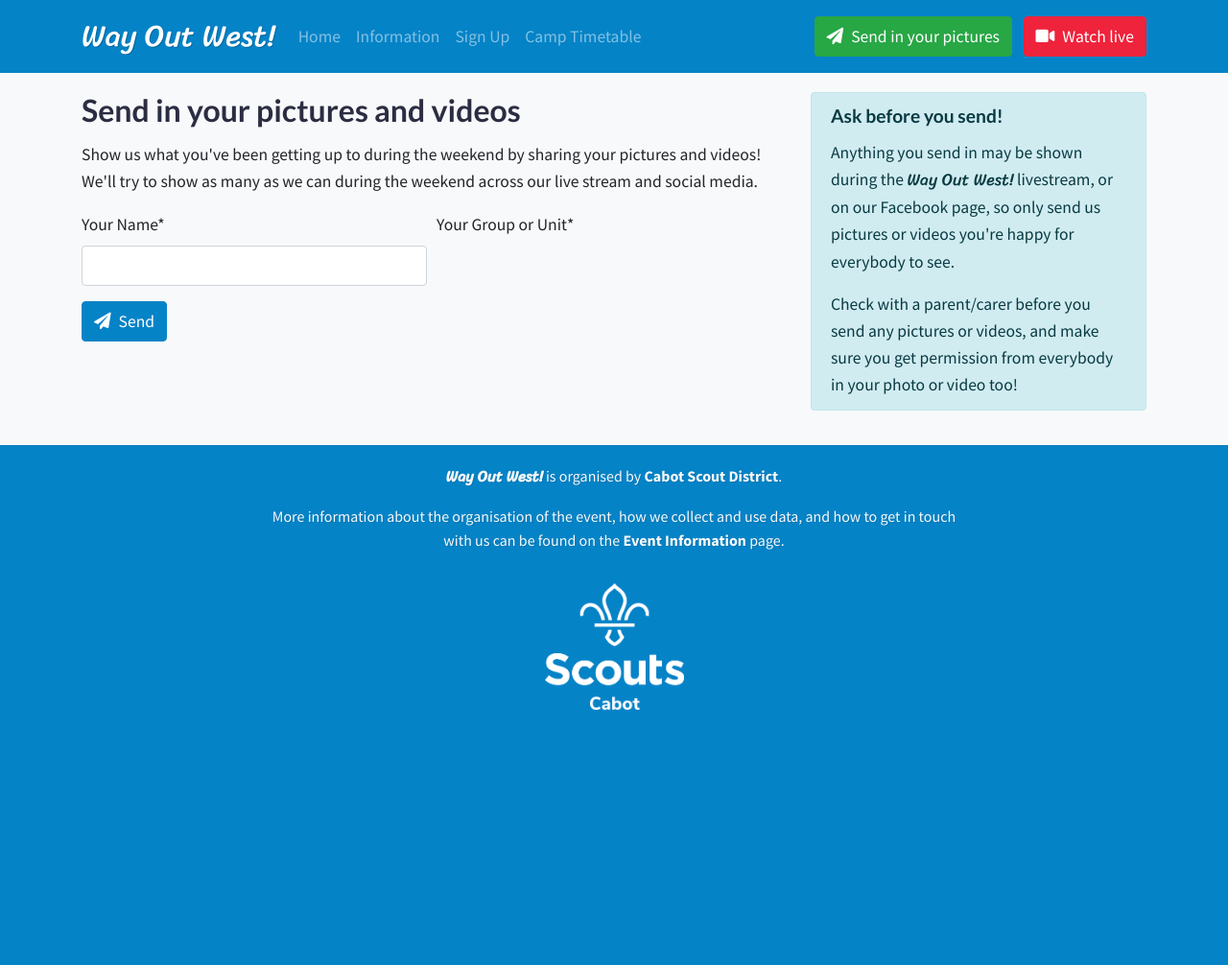
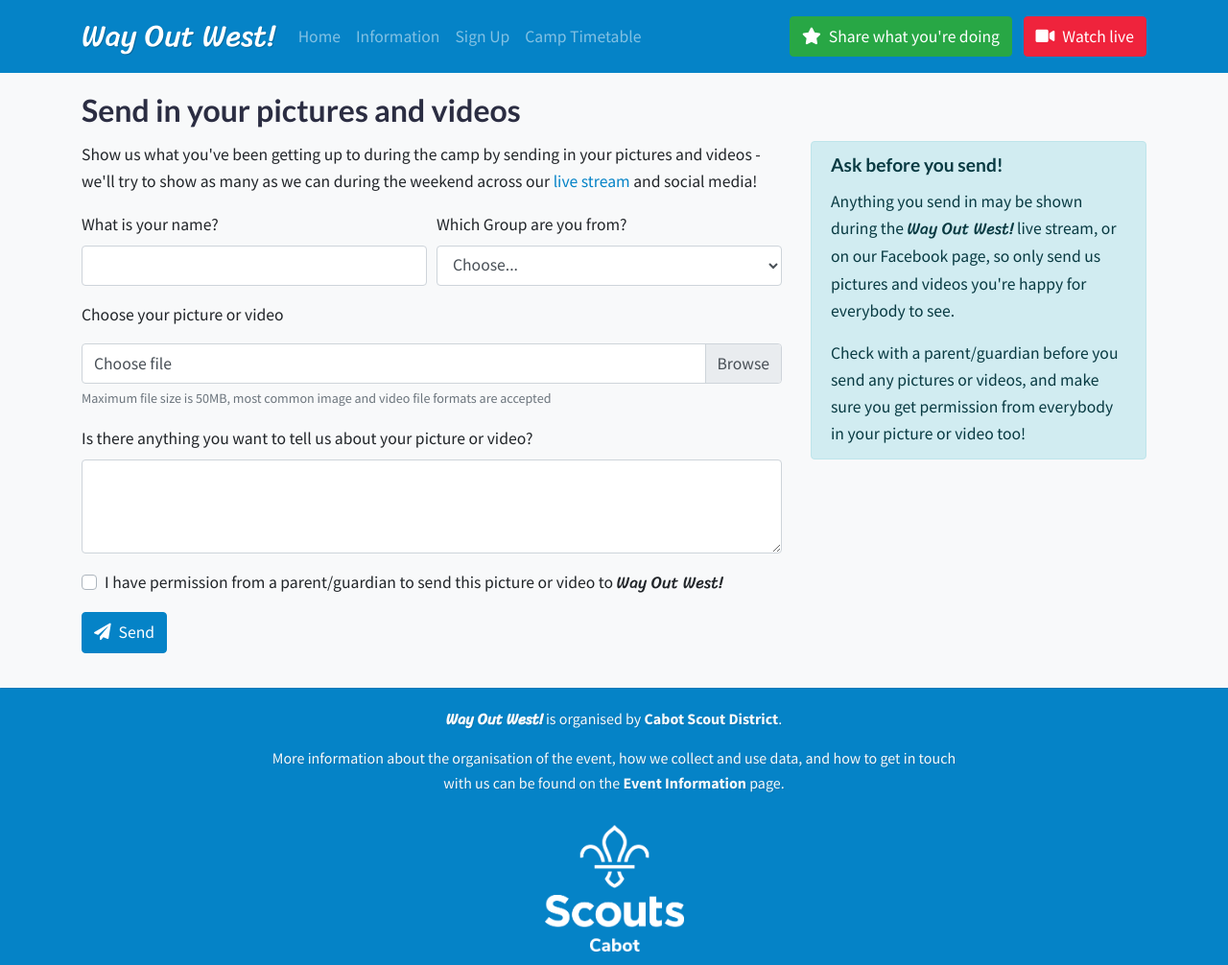
Before and after one commit to CabotScouts/virtual-camp, a Flask app: page /send in a window 1280 px wide. Shown: the top 1006 px of the page at 96% size. Before the commit the page ends 740 px from the top, so only its background shows below. Run offline with Flask 2, Linux system fonts and the light colour scheme; some libraries are stand-ins or nearby versions.

Commit message:
content updates

```diff
--- a/site/templates/components/header.jinja
+++ b/site/templates/components/header.jinja
@@ -16,7 +16,7 @@
         </ul>
       </div>
       <div class="d-none d-xl-block">
-        <a class="btn btn-success" href="/send"><i class="fas fa-paper-plane pr-2"></i>Send in your pictures</a>
+        <a class="btn btn-success" href="/send"><i class="fas fa-star pr-2"></i>Share what you're doing</a>
         <a class="btn btn-danger ml-2" href="/live"><i class="fas fa-video pr-2"></i>Watch live</a>
         <!-- <a class="btn btn-info ml-2" href="/manage"><i class="fas fa-edit"></i> Manage <span class="badge badge-danger">1</span></a> -->
       </div>
--- a/site/templates/index.jinja
+++ b/site/templates/index.jinja
@@ -19,7 +19,7 @@
       <li>
         Info page layout &amp; copy
       </li>
-      <li>
+      <li class="text-strike">
         Registration page layout &amp; copy - links to downloads?
       </li>
       <li>
--- a/site/templates/registration.jinja
+++ b/site/templates/registration.jinja
@@ -5,7 +5,7 @@
   <div class="col-12">
     <h1>Sign up for Camp</h1>
     <p>
-      Parents/carers can sign up their Young People for <span class="wow">Way Out West!</span> using the form below, or by <a href="https://docs.google.com/forms/d/e/1FAIpQLSeQdg1fOk4yS1eyTHsEOJW63w9GhWZxZFMp8Yb_jtPCetEl9g/viewform" target="_blank">following this link</a>.
+      Parents/guardians can sign up their Young People for <span class="wow">Way Out West!</span> using the form below, or by <a href="https://docs.google.com/forms/d/e/1FAIpQLSeQdg1fOk4yS1eyTHsEOJW63w9GhWZxZFMp8Yb_jtPCetEl9g/viewform" target="_blank">following this link</a>.
     </p>
   </div>
   <div class="col-12">
--- a/site/templates/send-photo.jinja
+++ b/site/templates/send-photo.jinja
@@ -1,31 +1,70 @@
 {% extends "layouts/page.jinja" %}
-{% block title %}Send in Photos{% endblock %}
+{% block title %}Share{% endblock %}
 {% block content %}
 <div class="row">
+  <div class="col-12">
+    <h1>Send in your pictures and videos</h1>
+  </div>
   <div class="col-12 col-lg-8">
-    <h1>Send in your pictures and videos</h1>
     <p>
-      Show us what you've been getting up to during the weekend by sharing your pictures and videos! We'll try to show as many as we can during the weekend across our live stream and social media.
+      Show us what you've been getting up to during the camp by sending in your pictures and videos - we'll try to show as many as we can during the weekend across our <a href="{{ url_for('live') }}">live stream</a> and social media!
     </p>
-    <form>
+    <form method="POST" action="{{ url_for('sendProcess') }}">
       <div class="form-row">
         <div class="form-group col-md-6">
-          <label for="inputName">Your Name*</label>
-          <input type="text" class="form-control" id="inputName" />
+          <label for="name">What is your name?</label>
+          <input required type="text" class="form-control" id="name" name="name"/>
         </div>
         <div class="form-group col-md-6">
-          <label for="inputName">Your Group or Unit*</label>
+          <label for="group">Which Group are you from?</label>
+          <select required class="form-control" id="group" name="group">
+            <option selected disabled value="">Choose...</option>
+            {% for group in groups %}
+            <option value="{{ group.id }}">{{ group.name }}</option>
+            {% endfor %}
+          </select>
         </div>
       </div>
 
-      <button type="submit" class="btn btn-primary"><i class="fas fa-paper-plane pr-2"></i>Send</button>
+      <div class="form-row">
+        <div class="form-group col-12">
+          <p>Choose your picture or video</p>
+          <div class="custom-file">
+            <input required type="file" class="custom-file-input" id="file" name="file" accept="image/*,video/*">
+            <label class="custom-file-label" for="file">Choose file</label>
+          </div>
+          <small id="fileHelpBlock" class="form-text text-muted">Maximum file size is 50MB, most common image and video file formats are accepted</small>
+        </div>
+      </div>
+
+      <div class="form-row">
+        <div class="form-group col-12">
+          <label for="comment">Is there anything you want to tell us about your picture or video?</label>
+          <textarea class="form-control" id="comment" name="comment" rows="3"></textarea>
+        </div>
+      </div>
+
+      <div class="form-row">
+        <div class="form-group col-12">
+          <div class="custom-control custom-checkbox">
+            <input required type="checkbox" class="custom-control-input" id="check" name="check">
+            <label class="custom-control-label" for="check">I have permission from a parent/guardian to send this picture or video to <span class="wow">Way Out West!</span></label>
+          </div>
+        </div>
+      </div>
+
+      <div class="form-row">
+        <div class="form-group col-12">
+            <button type="submit" class="btn btn-primary"><i class="fas fa-paper-plane pr-2"></i>Send</button>
+        </div>
+      </div>
     </form>
   </div>
   <div class="col-12 col-lg-4">
-    <div class="alert alert-info">
+    <div class="alert alert-info mb-0">
       <h5 class="alert-heading">Ask before you send!</h5>
-      <p>Anything you send in may be shown during the <span class="wow">Way Out West!</span> livestream, or on our Facebook page, so only send us pictures or videos you're happy for everybody to see.</p>
-      <p>Check with a parent/carer before you send any pictures or videos, and make sure you get permission from everybody in your photo or video too!</p>
+      <p>Anything you send in may be shown during the <span class="wow">Way Out West!</span> live stream, or on our Facebook page, so only send us pictures and videos you're happy for everybody to see.</p>
+      <p>Check with a parent/guardian before you send any pictures or videos, and make sure you get permission from everybody in your picture or video too!</p>
     </div>
   </div>
 </div>
```
